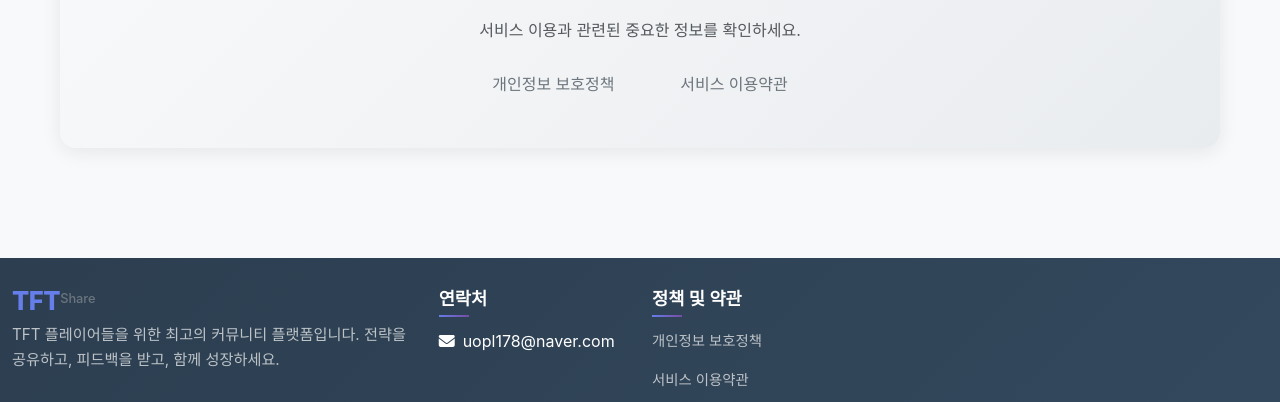
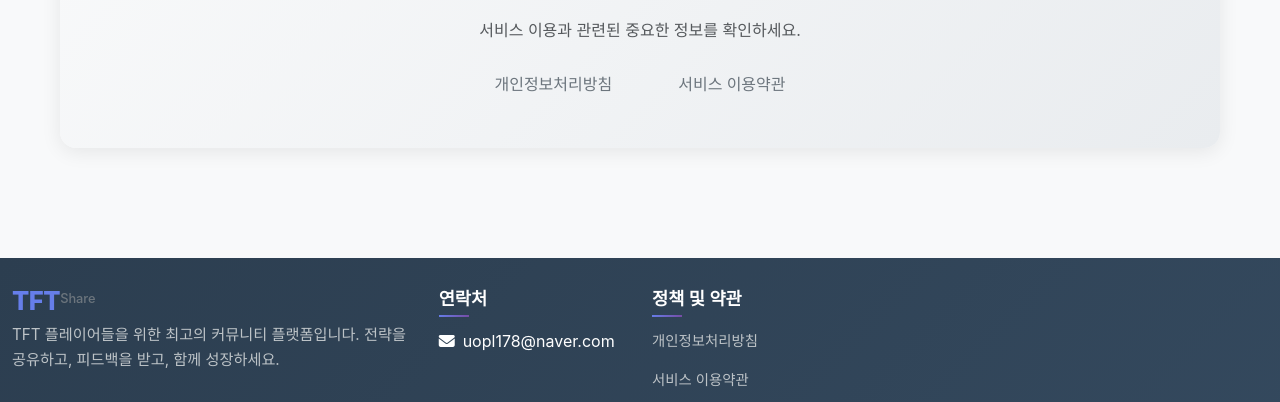
Before and after one commit to PrintJenius/tft-share, a React (Vite) app in the folder tft-share-frontend/: page / in a window 1280 px wide. Shown: the part 2532-2934 px from the top of the page. Built offline with nearby package versions, Linux system fonts and the light colour scheme; no server answers; a web font is replaced by a local one.

Commit message:
fix: 구글 인증을 위해 개인정보처리방침으로 텍스트 변경

```diff
--- a/tft-share-frontend/src/components/Footer/Footer.jsx
+++ b/tft-share-frontend/src/components/Footer/Footer.jsx
@@ -35,7 +35,7 @@ function Footer() {
             <div className="footer-links">
               <p>
                 <a href="/privacy-policy.html" className="footer-link" target="_blank">
-                  개인정보 보호정책
+                  개인정보처리방침
                 </a>
               </p>
               <p>
--- a/tft-share-frontend/src/components/Home/Home.jsx
+++ b/tft-share-frontend/src/components/Home/Home.jsx
@@ -261,7 +261,7 @@ const Home = () => {
                 target="_blank"
                 className="me-3"
               >
-                개인정보 보호정책
+                개인정보처리방침
               </Button>
               <Button
                 variant="outline-secondary"
```
